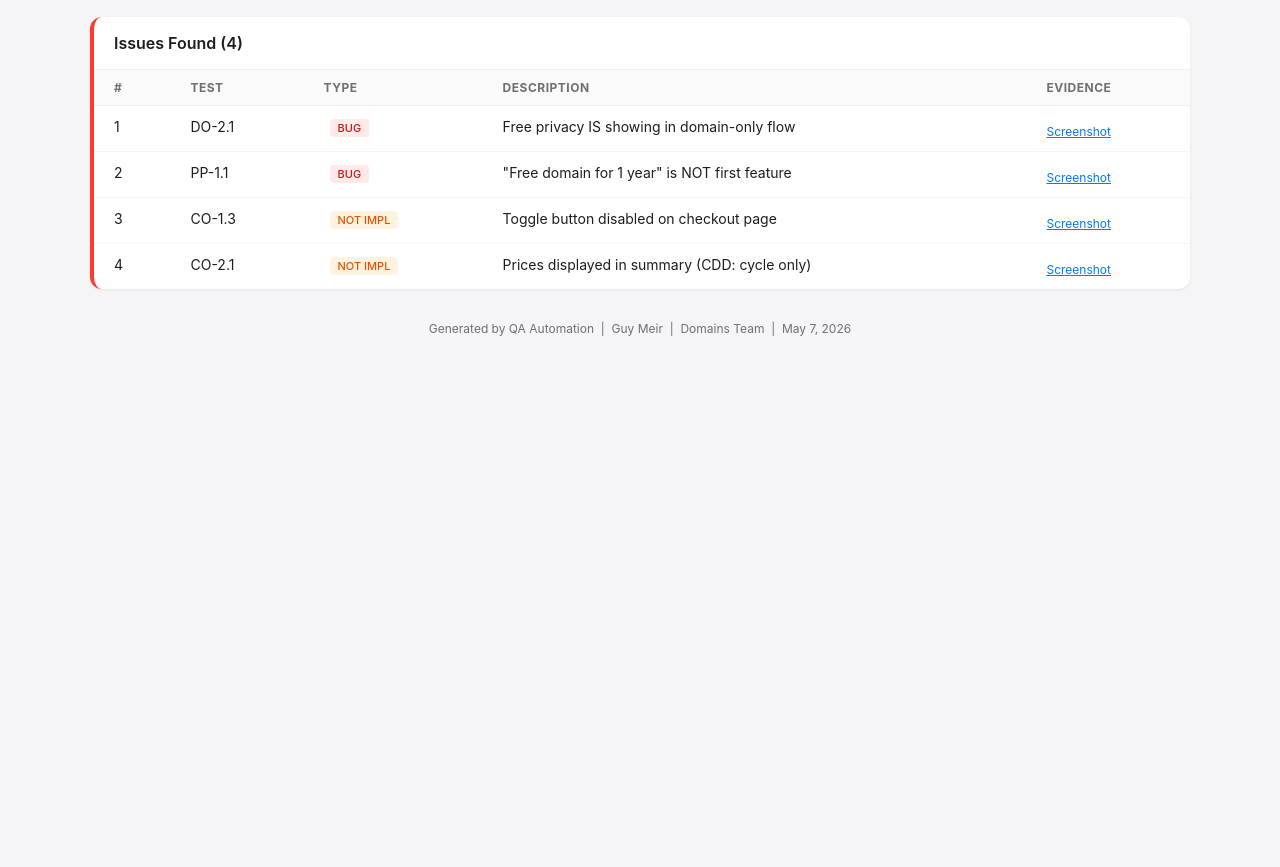
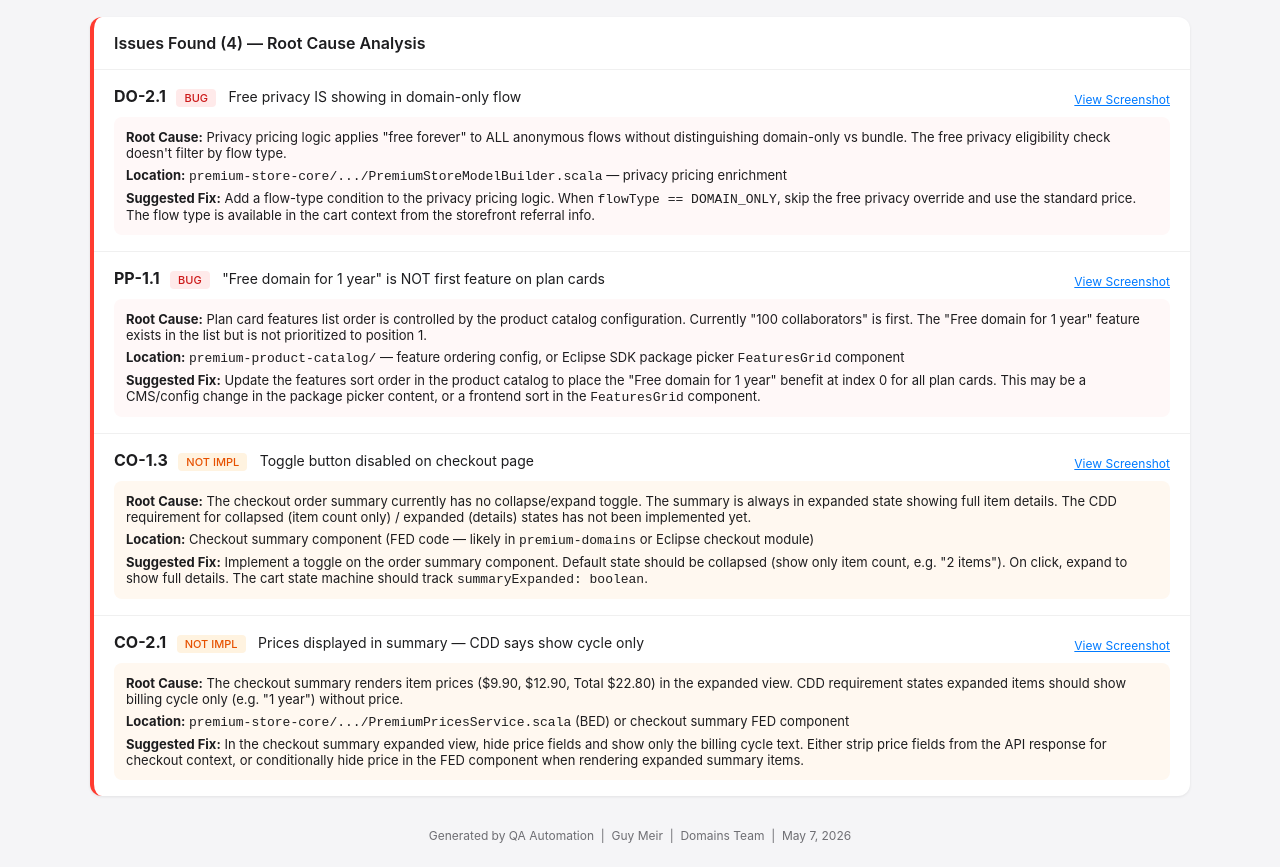
Before and after one commit to guymeir1604/v1-anon-cart-test-results, a plain HTML site: page index.html in a window 1280 px wide. Shown: the part 2954-3821 px from the top of the page. Before the commit the page ends 3314 px from the top, so only its background shows below. Drawn offline with Linux system fonts and the light colour scheme.

Commit message:
Add root cause analysis and fix suggestions for each failed test

```diff
--- a/index.html
+++ b/index.html
@@ -249,16 +249,73 @@
       </div>
     </div>
 
-    <!-- Issues Summary -->
+    <!-- Issues Summary with Root Cause & Fix -->
     <div class="section" style="border-left: 4px solid #ff3b30;">
-      <div class="section-header"><span>Issues Found (4)</span></div>
-      <table>
-        <tr><th>#</th><th>Test</th><th>Type</th><th>Description</th><th>Evidence</th></tr>
-        <tr><td>1</td><td>DO-2.1</td><td><span class="tag tag-bug">BUG</span></td><td>Free privacy IS showing in domain-only flow</td><td><span class="screenshot-btn" onclick="openModal('modal-do21')">Screenshot</span></td></tr>
-        <tr><td>2</td><td>PP-1.1</td><td><span class="tag tag-bug">BUG</span></td><td>"Free domain for 1 year" is NOT first feature</td><td><span class="screenshot-btn" onclick="openModal('modal-pp11')">Screenshot</span></td></tr>
-        <tr><td>3</td><td>CO-1.3</td><td><span class="tag tag-not-impl">NOT IMPL</span></td><td>Toggle button disabled on checkout page</td><td><span class="screenshot-btn" onclick="openModal('modal-co13')">Screenshot</span></td></tr>
-        <tr><td>4</td><td>CO-2.1</td><td><span class="tag tag-not-impl">NOT IMPL</span></td><td>Prices displayed in summary (CDD: cycle only)</td><td><span class="screenshot-btn" onclick="openModal('modal-co13')">Screenshot</span></td></tr>
-      </table>
+      <div class="section-header"><span>Issues Found (4) — Root Cause Analysis</span></div>
+
+      <!-- Issue 1 -->
+      <div style="padding: 16px 20px; border-bottom: 1px solid #f0f0f0;">
+        <div style="display: flex; justify-content: space-between; align-items: center;">
+          <div>
+            <strong>DO-2.1</strong> <span class="tag tag-bug">BUG</span>
+            <span style="margin-left: 8px; font-size: 14px;">Free privacy IS showing in domain-only flow</span>
+          </div>
+          <span class="screenshot-btn" onclick="openModal('modal-do21')">View Screenshot</span>
+        </div>
+        <div style="margin-top: 10px; padding: 12px; background: #fff8f8; border-radius: 8px; font-size: 13px;">
+          <div style="margin-bottom: 6px;"><strong>Root Cause:</strong> Privacy pricing logic applies "free forever" to ALL anonymous flows without distinguishing domain-only vs bundle. The free privacy eligibility check doesn't filter by flow type.</div>
+          <div style="margin-bottom: 6px;"><strong>Location:</strong> <code>premium-store-core/.../PremiumStoreModelBuilder.scala</code> — privacy pricing enrichment</div>
+          <div><strong>Suggested Fix:</strong> Add a flow-type condition to the privacy pricing logic. When <code>flowType == DOMAIN_ONLY</code>, skip the free privacy override and use the standard price. The flow type is available in the cart context from the storefront referral info.</div>
+        </div>
+      </div>
+
+      <!-- Issue 2 -->
+      <div style="padding: 16px 20px; border-bottom: 1px solid #f0f0f0;">
+        <div style="display: flex; justify-content: space-between; align-items: center;">
+          <div>
+            <strong>PP-1.1</strong> <span class="tag tag-bug">BUG</span>
+            <span style="margin-left: 8px; font-size: 14px;">"Free domain for 1 year" is NOT first feature on plan cards</span>
+          </div>
+          <span class="screenshot-btn" onclick="openModal('modal-pp11')">View Screenshot</span>
+        </div>
+        <div style="margin-top: 10px; padding: 12px; background: #fff8f8; border-radius: 8px; font-size: 13px;">
+          <div style="margin-bottom: 6px;"><strong>Root Cause:</strong> Plan card features list order is controlled by the product catalog configuration. Currently "100 collaborators" is first. The "Free domain for 1 year" feature exists in the list but is not prioritized to position 1.</div>
+          <div style="margin-bottom: 6px;"><strong>Location:</strong> <code>premium-product-catalog/</code> — feature ordering config, or Eclipse SDK package picker <code>FeaturesGrid</code> component</div>
+          <div><strong>Suggested Fix:</strong> Update the features sort order in the product catalog to place the "Free domain for 1 year" benefit at index 0 for all plan cards. This may be a CMS/config change in the package picker content, or a frontend sort in the <code>FeaturesGrid</code> component.</div>
+        </div>
+      </div>
+
+      <!-- Issue 3 -->
+      <div style="padding: 16px 20px; border-bottom: 1px solid #f0f0f0;">
+        <div style="display: flex; justify-content: space-between; align-items: center;">
+          <div>
+            <strong>CO-1.3</strong> <span class="tag tag-not-impl">NOT IMPL</span>
+            <span style="margin-left: 8px; font-size: 14px;">Toggle button disabled on checkout page</span>
+          </div>
+          <span class="screenshot-btn" onclick="openModal('modal-co13')">View Screenshot</span>
+        </div>
+        <div style="margin-top: 10px; padding: 12px; background: #fff8f0; border-radius: 8px; font-size: 13px;">
+          <div style="margin-bottom: 6px;"><strong>Root Cause:</strong> The checkout order summary currently has no collapse/expand toggle. The summary is always in expanded state showing full item details. The CDD requirement for collapsed (item count only) / expanded (details) states has not been implemented yet.</div>
+          <div style="margin-bottom: 6px;"><strong>Location:</strong> Checkout summary component (FED code — likely in <code>premium-domains</code> or Eclipse checkout module)</div>
+          <div><strong>Suggested Fix:</strong> Implement a toggle on the order summary component. Default state should be collapsed (show only item count, e.g. "2 items"). On click, expand to show full details. The cart state machine should track <code>summaryExpanded: boolean</code>.</div>
+        </div>
+      </div>
+
+      <!-- Issue 4 -->
+      <div style="padding: 16px 20px;">
+        <div style="display: flex; justify-content: space-between; align-items: center;">
+          <div>
+            <strong>CO-2.1</strong> <span class="tag tag-not-impl">NOT IMPL</span>
+            <span style="margin-left: 8px; font-size: 14px;">Prices displayed in summary — CDD says show cycle only</span>
+          </div>
+          <span class="screenshot-btn" onclick="openModal('modal-co13')">View Screenshot</span>
+        </div>
+        <div style="margin-top: 10px; padding: 12px; background: #fff8f0; border-radius: 8px; font-size: 13px;">
+          <div style="margin-bottom: 6px;"><strong>Root Cause:</strong> The checkout summary renders item prices ($9.90, $12.90, Total $22.80) in the expanded view. CDD requirement states expanded items should show billing cycle only (e.g. "1 year") without price.</div>
+          <div style="margin-bottom: 6px;"><strong>Location:</strong> <code>premium-store-core/.../PremiumPricesService.scala</code> (BED) or checkout summary FED component</div>
+          <div><strong>Suggested Fix:</strong> In the checkout summary expanded view, hide price fields and show only the billing cycle text. Either strip price fields from the API response for checkout context, or conditionally hide price in the FED component when rendering expanded summary items.</div>
+        </div>
+      </div>
     </div>
 
     <div class="footer">
```
